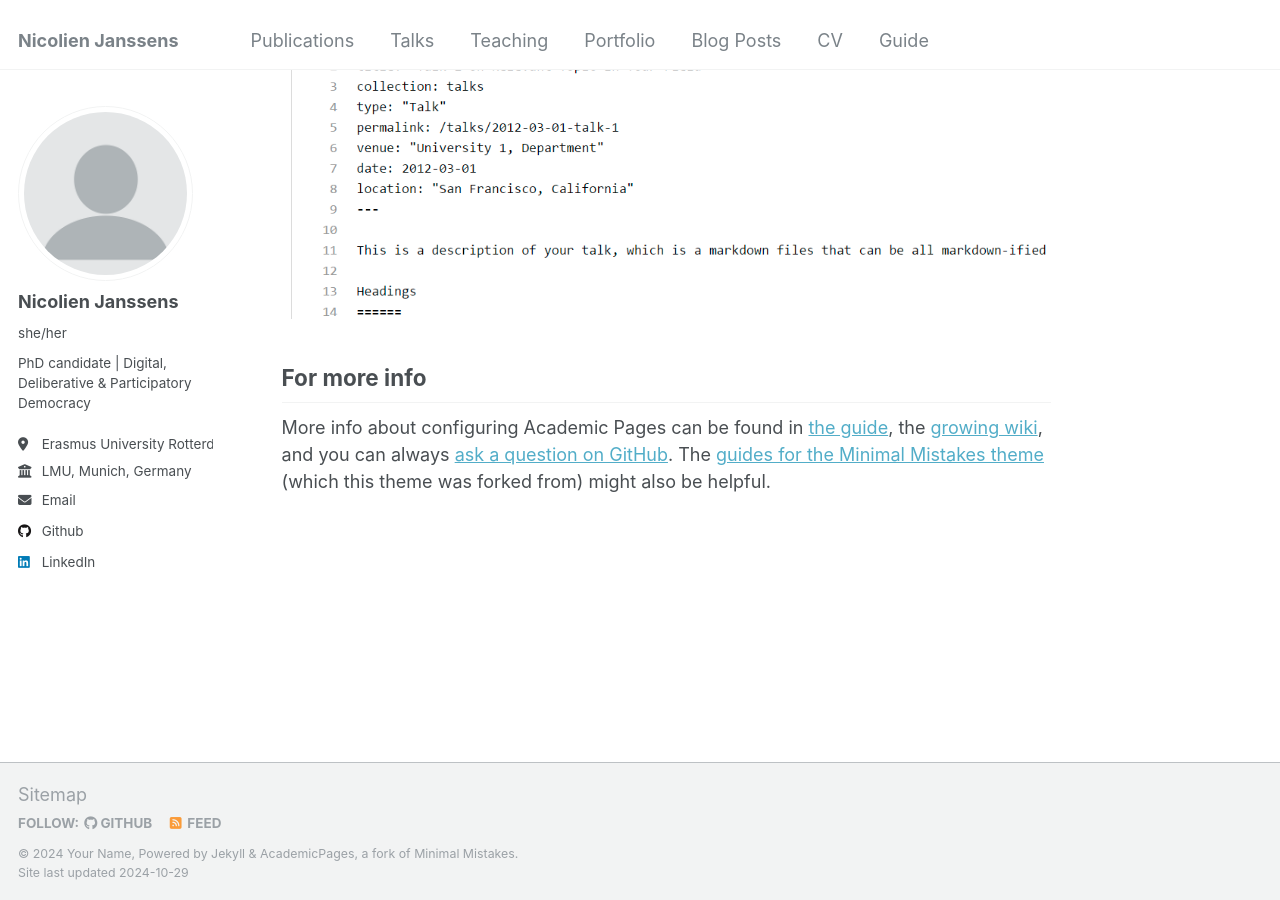
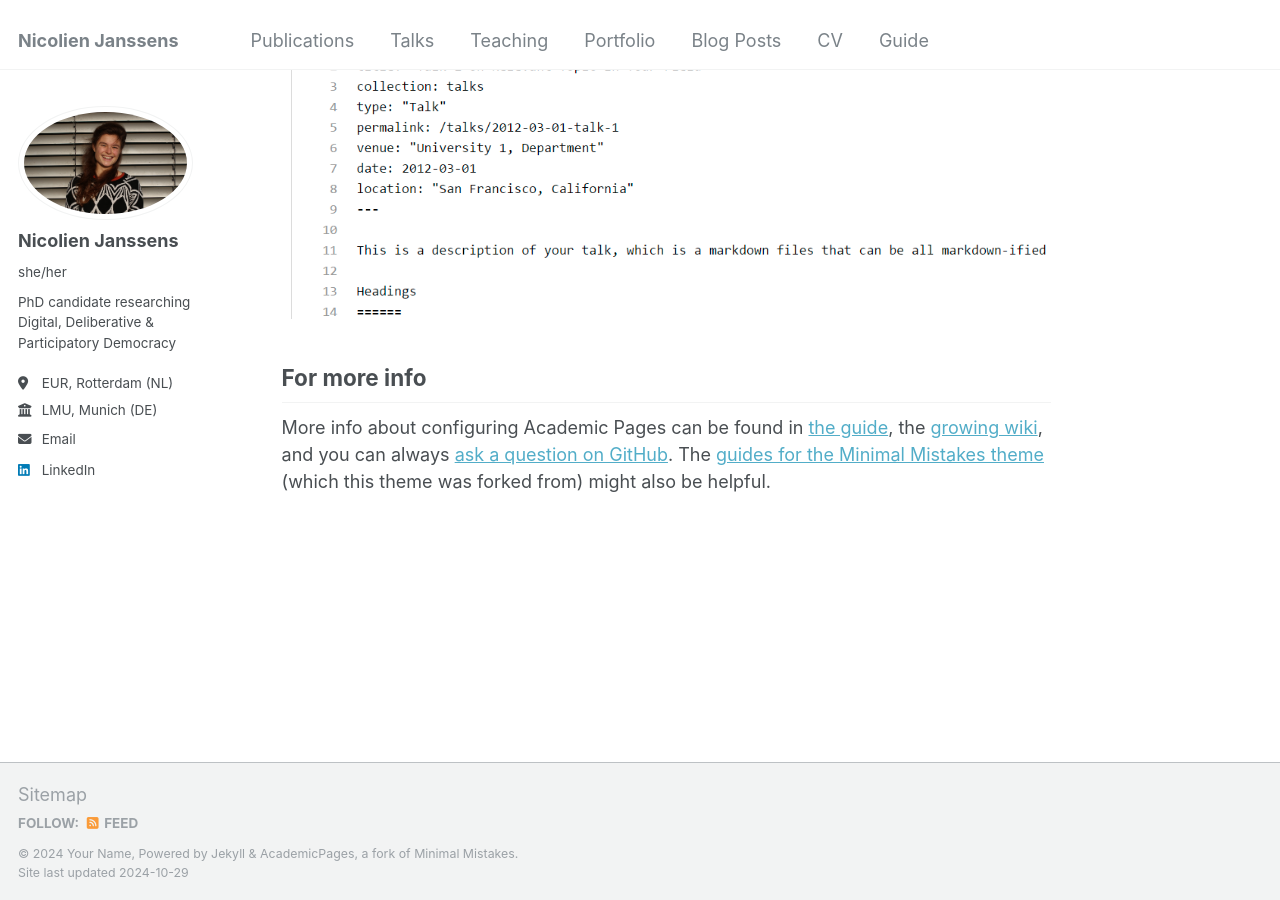
Before and after one commit to nicolienjanssens/nicolienjanssens, a Jekyll site: the page built from _pages/about.md, in a window 1280 px wide and 900 px high, scrolled down 2643 px. Built offline with Jekyll 4.4.1, drawn with Linux system fonts in a browser that asks for light colours.

Commit message:
Update _config.yml

```diff
--- a/_config.yml
+++ b/_config.yml
@@ -21,12 +21,12 @@ repository               : "nicolienjanssens/nicolienjanssens.github.io"
 #               Additional customization can be done by editing /_includes/author-profile.html
 author:
   # Biographic information
-  avatar           : "profile.png"
+  avatar           : "profile picture.JPG"
   name             : "Nicolien Janssens"
   pronouns         : "she/her"
-  bio              : "PhD candidate | Digital, Deliberative & Participatory Democracy"
-  location         : "Erasmus University Rotterdam, The Netherlands"
-  employer         : "LMU, Munich, Germany"
+  bio              : "PhD candidate researching Digital, Deliberative & Participatory Democracy"
+  location         : "EUR, Rotterdam (NL)"
+  employer         : "LMU, Munich (DE)"
   uri              : # URL
   email            : "janssens@esphil.eur.nl"
 
@@ -44,7 +44,7 @@ author:
   bitbucket        : # Username - Update with your username on the site
   codepen          : # Username
   dribbble         : # Username
-  github           : "academicpages"
+  github           : #"academicpages"
   kaggle           : # Username
   stackoverflow    : # User number or user number and name (i.e., use "1" or "1/jeff-atwood")
 
```
